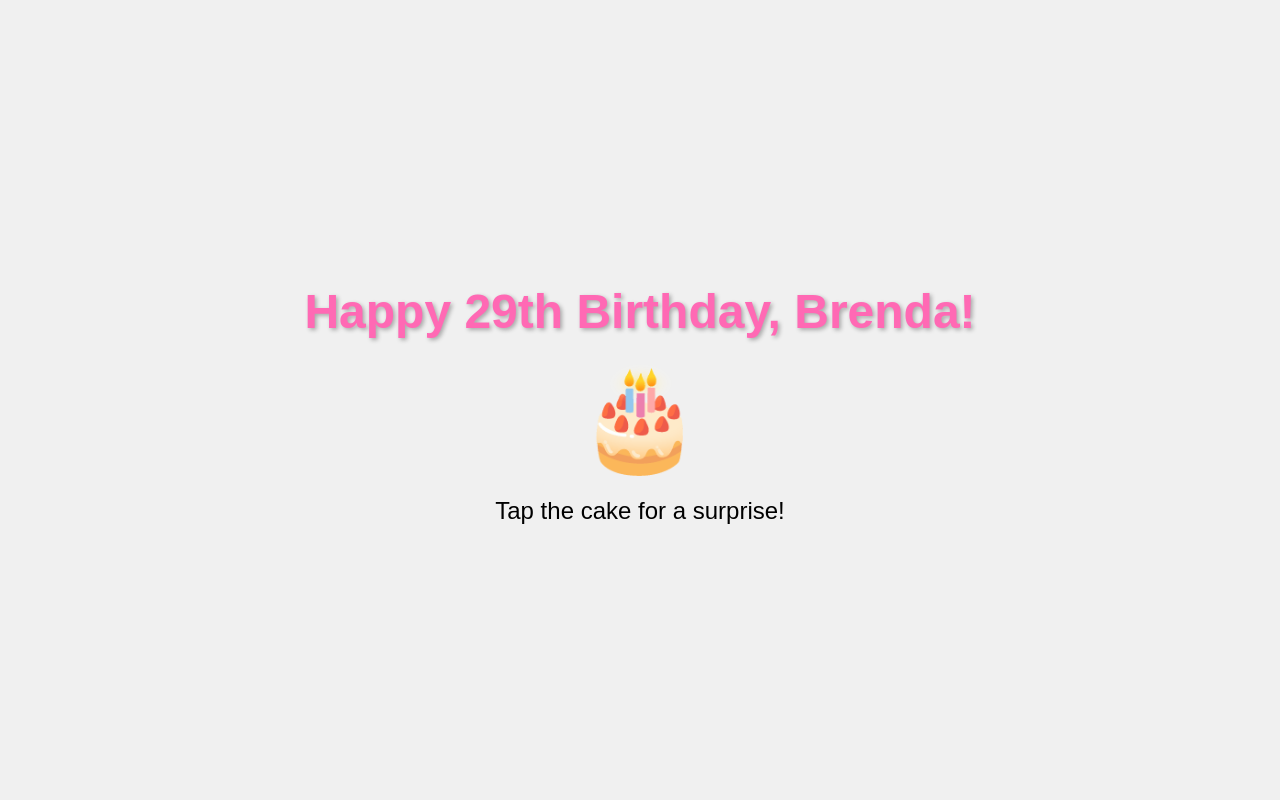
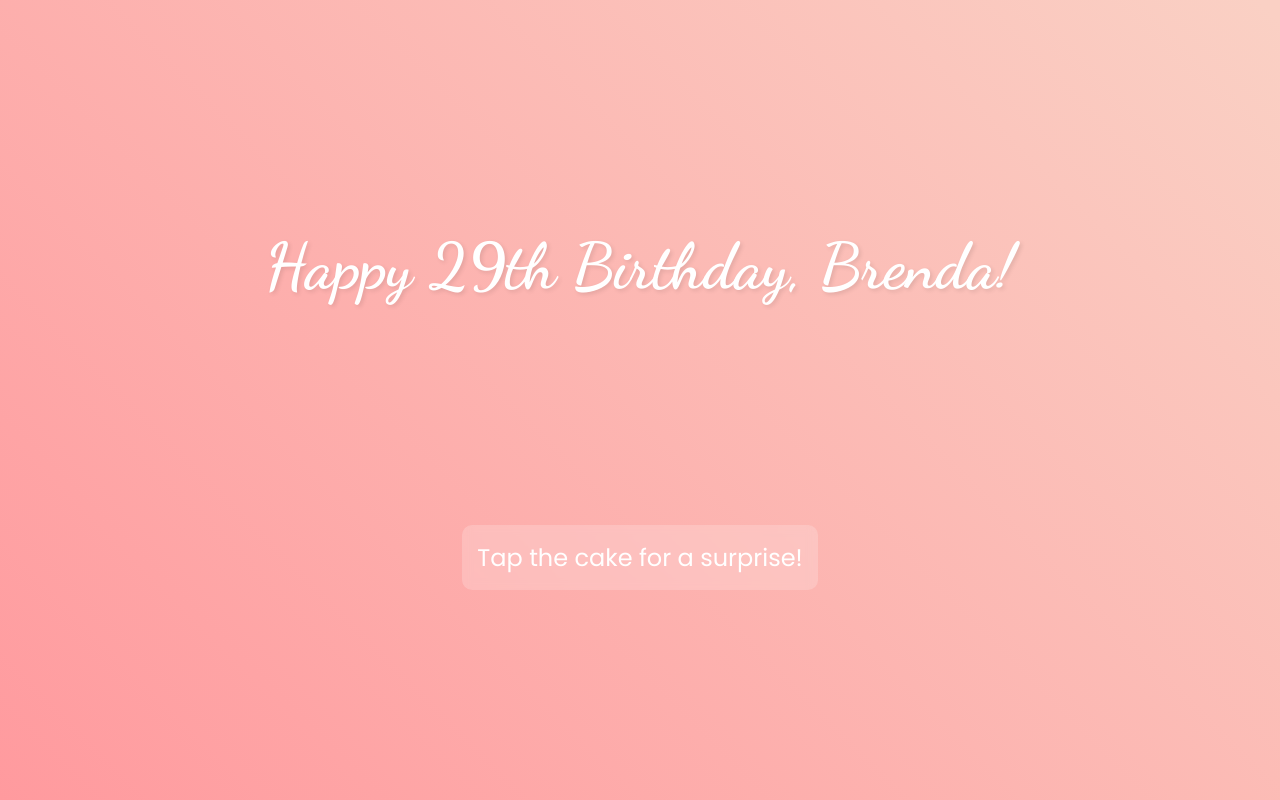
Before and after one commit to angel-boschdom/brenda-29th-birthday, a plain HTML site: page index.html in a window 1280 px wide. Drawn offline with nearby package versions, Linux system fonts and the light colour scheme.

Commit message:
Second version

```diff
--- a/index.html
+++ b/index.html
@@ -4,18 +4,29 @@
     <meta charset="UTF-8">
     <meta name="viewport" content="width=device-width, initial-scale=1.0">
     <title>Happy 29th Birthday, Brenda!</title>
+    <link href="https://fonts.googleapis.com/css2?family=Poppins:wght@400;700&family=Dancing+Script:wght@700&display=swap" rel="stylesheet">
     <script src="https://cdnjs.cloudflare.com/ajax/libs/gsap/3.9.1/gsap.min.js"></script>
     <style>
-        body {
+        body, html {
             margin: 0;
             padding: 0;
-            font-family: Arial, sans-serif;
-            background-color: #f0f0f0;
+            font-family: 'Poppins', sans-serif;
             overflow: hidden;
+            width: 100%;
+            height: 100%;
+        }
+        .background {
+            position: fixed;
+            top: 0;
+            left: 0;
+            width: 100%;
+            height: 100%;
+            background: linear-gradient(45deg, #ff9a9e 0%, #fad0c4 99%, #fad0c4 100%);
+            z-index: -1;
         }
         .container {
-            width: 100vw;
-            height: 100vh;
+            width: 100%;
+            height: 100%;
             display: flex;
             justify-content: center;
             align-items: center;
@@ -24,19 +35,21 @@
             box-sizing: border-box;
         }
         h1 {
-            font-size: 3em;
-            color: #ff69b4;
-            text-shadow: 2px 2px 4px rgba(0,0,0,0.3);
+            font-family: 'Dancing Script', cursive;
+            font-size: 4em;
+            color: #ffffff;
+            text-shadow: 2px 2px 4px rgba(0,0,0,0.1);
             text-align: center;
             margin-bottom: 20px;
         }
         .cake {
-            font-size: 100px;
+            font-size: 120px;
             cursor: pointer;
             user-select: none;
-            -webkit-user-select: none;
-            -moz-user-select: none;
-            -ms-user-select: none;
+            transition: transform 0.3s ease;
+        }
+        .cake:hover {
+            transform: scale(1.1);
         }
         .balloon {
             font-size: 50px;
@@ -48,18 +61,19 @@
             margin-top: 20px;
             text-align: center;
             max-width: 80%;
-        }
-        .hidden {
-            display: none;
+            color: #ffffff;
+            background-color: rgba(255, 255, 255, 0.2);
+            padding: 15px;
+            border-radius: 10px;
+            backdrop-filter: blur(5px);
         }
 
-        /* Responsive styles */
         @media (max-width: 768px) {
             h1 {
-                font-size: 2em;
+                font-size: 3em;
             }
             .cake {
-                font-size: 80px;
+                font-size: 100px;
             }
             .message {
                 font-size: 1.2em;
@@ -68,10 +82,10 @@
 
         @media (max-width: 480px) {
             h1 {
-                font-size: 1.5em;
+                font-size: 2.5em;
             }
             .cake {
-                font-size: 60px;
+                font-size: 80px;
             }
             .message {
                 font-size: 1em;
@@ -83,6 +97,7 @@
     </style>
 </head>
 <body>
+    <div class="background"></div>
     <div class="container">
         <h1>Happy 29th Birthday, Brenda!</h1>
         <div class="cake" id="cake">🎂</div>
```
